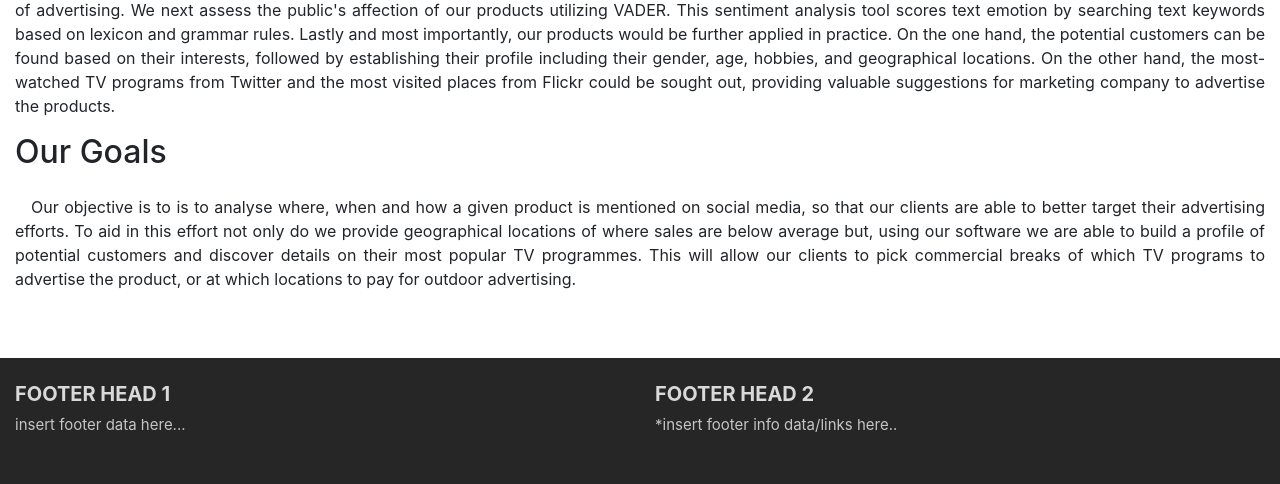
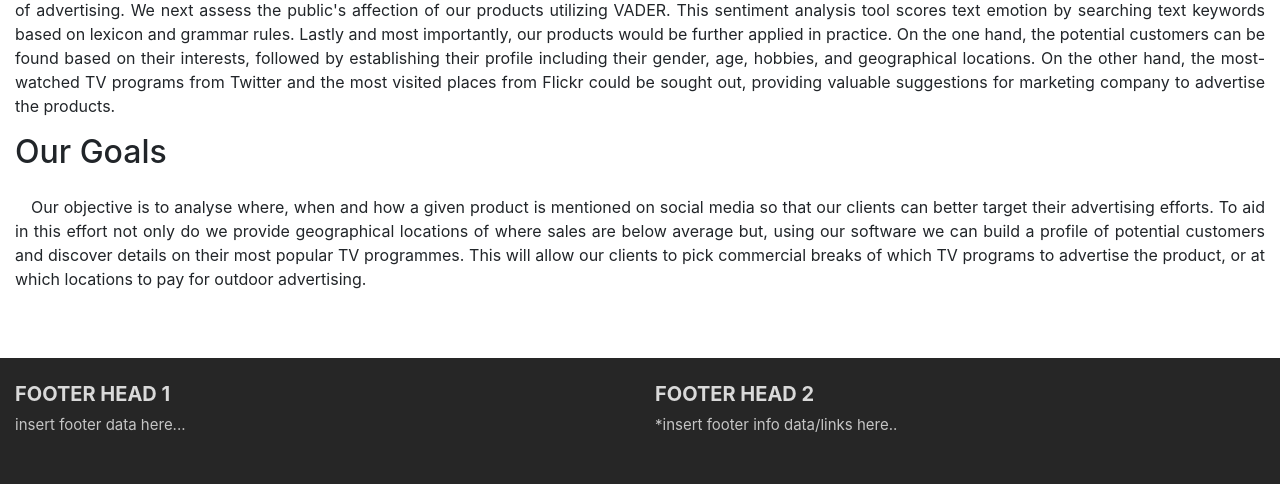
Before and after one commit to VottonDev/CM2305-28, a PHP site: page /about.php in a window 1280 px wide. Shown: the part 316-800 px from the top of the page. Run offline with PHP 8.4, Linux system fonts and the light colour scheme.

Commit message:
Fix a extra sentence and text changes.

```diff
--- a/about.php
+++ b/about.php
@@ -4,5 +4,5 @@
 <h2 class="about"> Our Method </h2>
 <div class="aboutInfo"> At Market Finder, we aim to better target the advertising for a marketing companies through analysing the frequency and preference of products mentioned on social platforms, such as Flickr and Twitter. Our application first identifies the geographical areas where sales are below average. Here, we introduce a heat map for illustrating the geographical location of specific photos on Flickr and specific tweets on Twitter, as well as a pie chart for representing the total number of tweets mentioning our product and the competitors'. In this manner, we could evidently discover the market shares of the products, potentially assisting to search the focus of advertising. We next assess the public's affection of our products utilizing VADER. This sentiment analysis tool scores text emotion by searching text keywords based on lexicon and grammar rules. Lastly and most importantly, our products would be further applied in practice. On the one hand, the potential customers can be found based on their interests, followed by establishing their profile including their gender, age, hobbies, and geographical locations. On the other hand, the most-watched TV programs from Twitter and the most visited places from Flickr could be sought out, providing valuable suggestions for marketing company to advertise the products. </div>
 <h2 class="about">Our Goals </h2>
-<div class="aboutInfo">Our objective is to is to analyse where, when and how a given product is mentioned on social media, so that our clients are able to better target their advertising efforts. To aid in this effort not only do we provide geographical locations of where sales are below average but, using our software we are able to build a profile of potential customers and discover details on their most popular TV programmes. This will allow our clients to pick commercial breaks of which TV programs to advertise the product, or at which locations to pay for outdoor advertising.  </div>
+<div class="aboutInfo">Our objective is to analyse where, when and how a given product is mentioned on social media so that our clients can better target their advertising efforts. To aid in this effort not only do we provide geographical locations of where sales are below average but, using our software we can build a profile of potential customers and discover details on their most popular TV programmes. This will allow our clients to pick commercial breaks of which TV programs to advertise the product, or at which locations to pay for outdoor advertising.  </div>
 <?php include_once 'footer.php'; ?>
```
